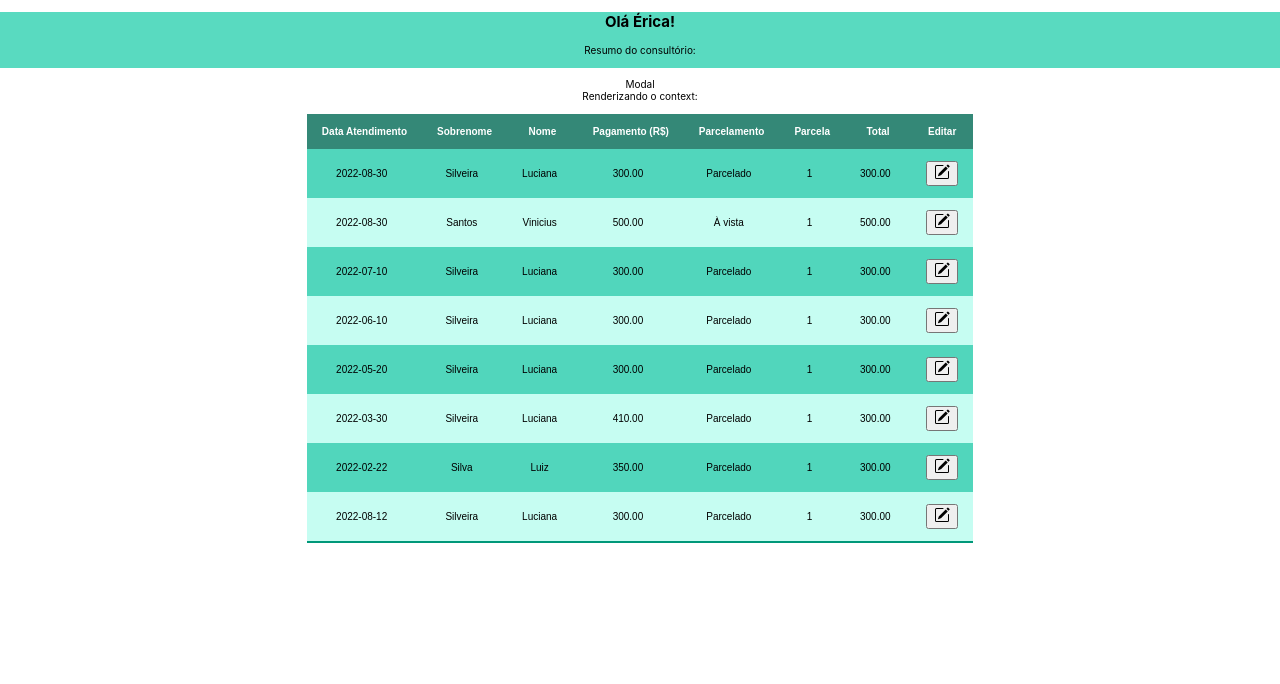
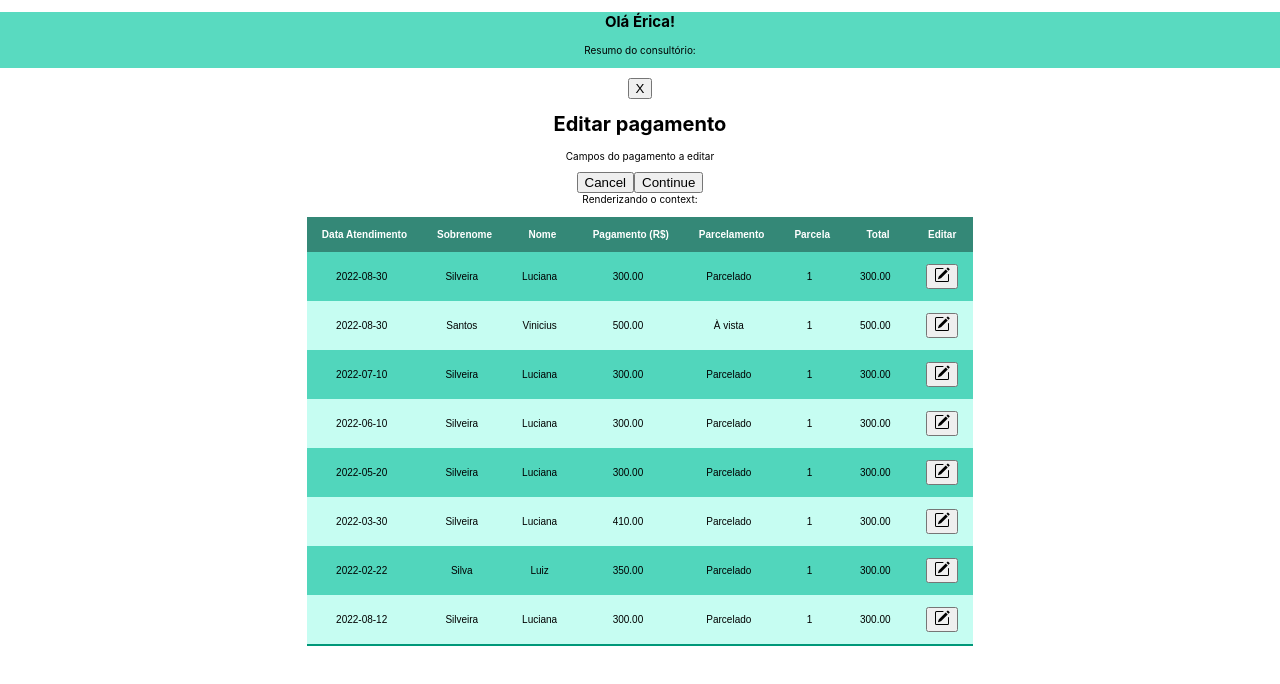
Before and after one commit to arturovaine/app-dentista, a React (Create React App) app in the folder app-frontend/: page / in a window 1280 px wide. Shown: the top 684 px of the page. Built offline with nearby package versions, Linux system fonts and the light colour scheme.

Commit message:
chore: modal component, payment edition

```diff
--- a/app-frontend/src/App.tsx
+++ b/app-frontend/src/App.tsx
@@ -1,4 +1,4 @@
-import { FC } from 'react';
+import { FC, useState } from 'react';
 // import FilterPayments from './components/FilterPayments';
 import Header from './components/Header';
 // import MainBody from './components/MainBody';
@@ -12,6 +12,8 @@ import setDataToLocalStorage from './data/data2localStorage';
 import Modal from './components/Modal';
 
 const App: FC = () => {
+  const [openModal, setOpenModal] = useState(false);
+
   return (
     <div className="App">
       <Context.Provider value={ setDataToLocalStorage() }>
--- a/app-frontend/src/components/Modal.tsx
+++ b/app-frontend/src/components/Modal.tsx
@@ -1,7 +1,24 @@
 import React from 'react';
 
 function Modal() {
-    return <div>Modal</div>
+  return (
+    <div className='modalBackground'>
+      <div className='modalContainer'>
+          <button> X </button>
+        <div className='title'></div>
+          <h1>Editar pagamento</h1>
+        <div className='body'>
+          <p>
+            Campos do pagamento a editar
+          </p>
+        </div>
+        <div className='footer'>
+          <button>Cancel</button>
+          <button>Continue</button>
+        </div>
+      </div>
+    </div>
+    )
 }
 
 export default Modal;
```
